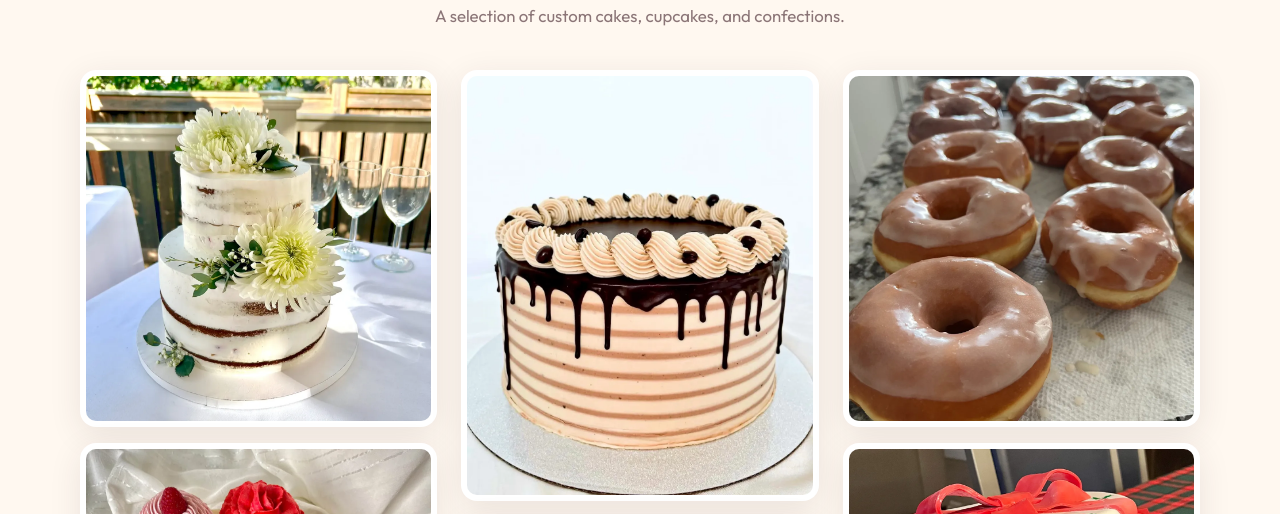
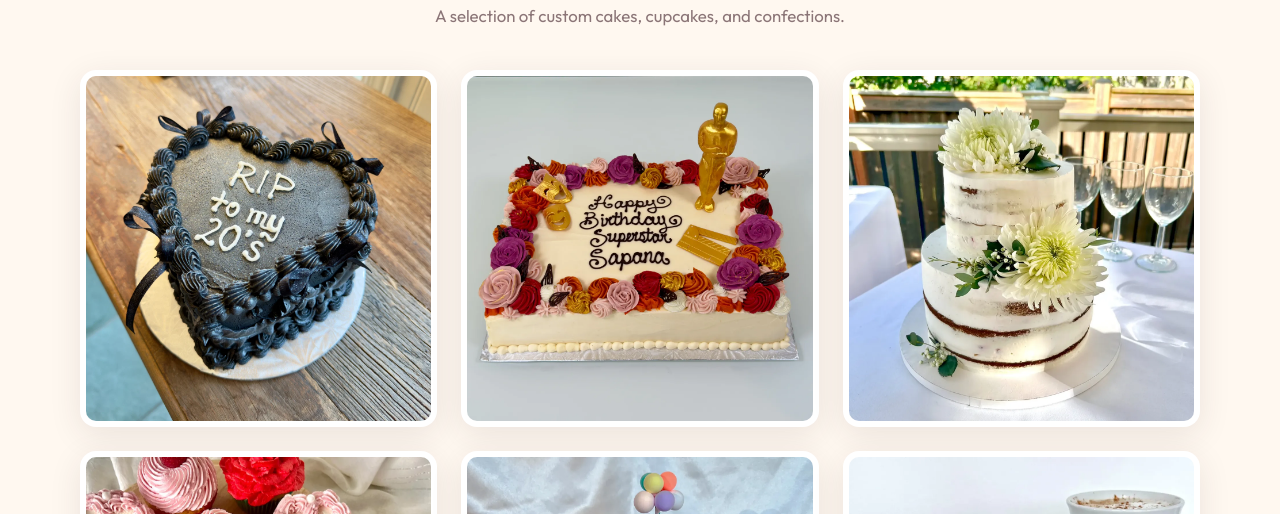
Before and after one commit to ambmase/viv-bakes, a plain HTML site: page portfolio.html in a window 1280 px wide. Shown: the part 213-727 px from the top of the page. Drawn offline with nearby package versions, Linux system fonts and the light colour scheme.

Commit message:
Add black heart cake to portfolio, switch gallery to grid flow
Co-Authored-By: Claude Opus 4.7 <noreply@anthropic.com>

```diff
--- a/css/style.css
+++ b/css/style.css
@@ -663,14 +663,13 @@ nav {
 .gallery-grid {
   max-width: var(--max-width);
   margin: 0 auto;
-  column-count: 2;
-  column-gap: 16px;
+  display: grid;
+  grid-template-columns: repeat(2, 1fr);
+  gap: 16px;
 }
 
 .gallery-item {
   display: block;
-  break-inside: avoid;
-  margin-bottom: 16px;
   overflow: hidden;
   border-radius: var(--radius);
   background: #fff;
@@ -688,6 +687,8 @@ nav {
 
 .gallery-item img {
   width: 100%;
+  aspect-ratio: 1 / 1;
+  object-fit: cover;
   display: block;
   border-radius: var(--radius-sm);
   transition: transform 0.5s var(--transition-smooth);
@@ -977,7 +978,7 @@ footer {
     gap: 20px;
   }
 
-  .gallery-grid { column-count: 2; column-gap: 20px; }
+  .gallery-grid { grid-template-columns: repeat(2, 1fr); gap: 20px; }
 
   .form-row {
     grid-template-columns: 1fr 1fr;
@@ -1083,7 +1084,7 @@ footer {
     aspect-ratio: 2 / 1;
   }
 
-  .gallery-grid { column-count: 3; column-gap: 24px; }
+  .gallery-grid { grid-template-columns: repeat(3, 1fr); gap: 24px; }
 
   .about-teaser-inner {
     flex-direction: row;
--- a/portfolio.html
+++ b/portfolio.html
@@ -47,6 +47,12 @@
     <section id="portfolio-gallery" class="fade-in">
       <div class="gallery-grid">
 
+        <a href="images/black-cake.webp" class="glightbox gallery-item">
+          <img src="images/black-cake.webp" alt="Black heart-shaped 'RIP to my 20s' cake" width="1200" height="1200" loading="lazy" decoding="async" />
+        </a>
+        <a href="images/oscar-birthday-cake.webp" class="glightbox gallery-item">
+          <img src="images/oscar-birthday-cake.webp" alt="Oscar birthday cake" width="1200" height="1200" loading="lazy" decoding="async" />
+        </a>
         <a href="images/naked-cake.webp" class="glightbox gallery-item">
           <img src="images/naked-cake.webp" alt="Naked cake with fresh flowers" width="1200" height="1200" loading="lazy" decoding="async" />
         </a>
@@ -89,9 +95,6 @@
         <a href="images/grinch-cake-2.webp" class="glightbox gallery-item">
           <img src="images/grinch-cake-2.webp" alt="Grinch cake, close-up detail" width="1200" height="1600" loading="lazy" decoding="async" />
         </a>
-        <a href="images/oscar-birthday-cake.webp" class="glightbox gallery-item">
-          <img src="images/oscar-birthday-cake.webp" alt="Oscar birthday cake" width="1200" height="1200" loading="lazy" decoding="async" />
-        </a>
         <a href="images/sailormoon-cake.webp" class="glightbox gallery-item">
           <img src="images/sailormoon-cake.webp" alt="Sailor Moon cake" width="1200" height="1200" loading="lazy" decoding="async" />
         </a>
```
Also changed, not shown: images/black-cake.webp (added).
